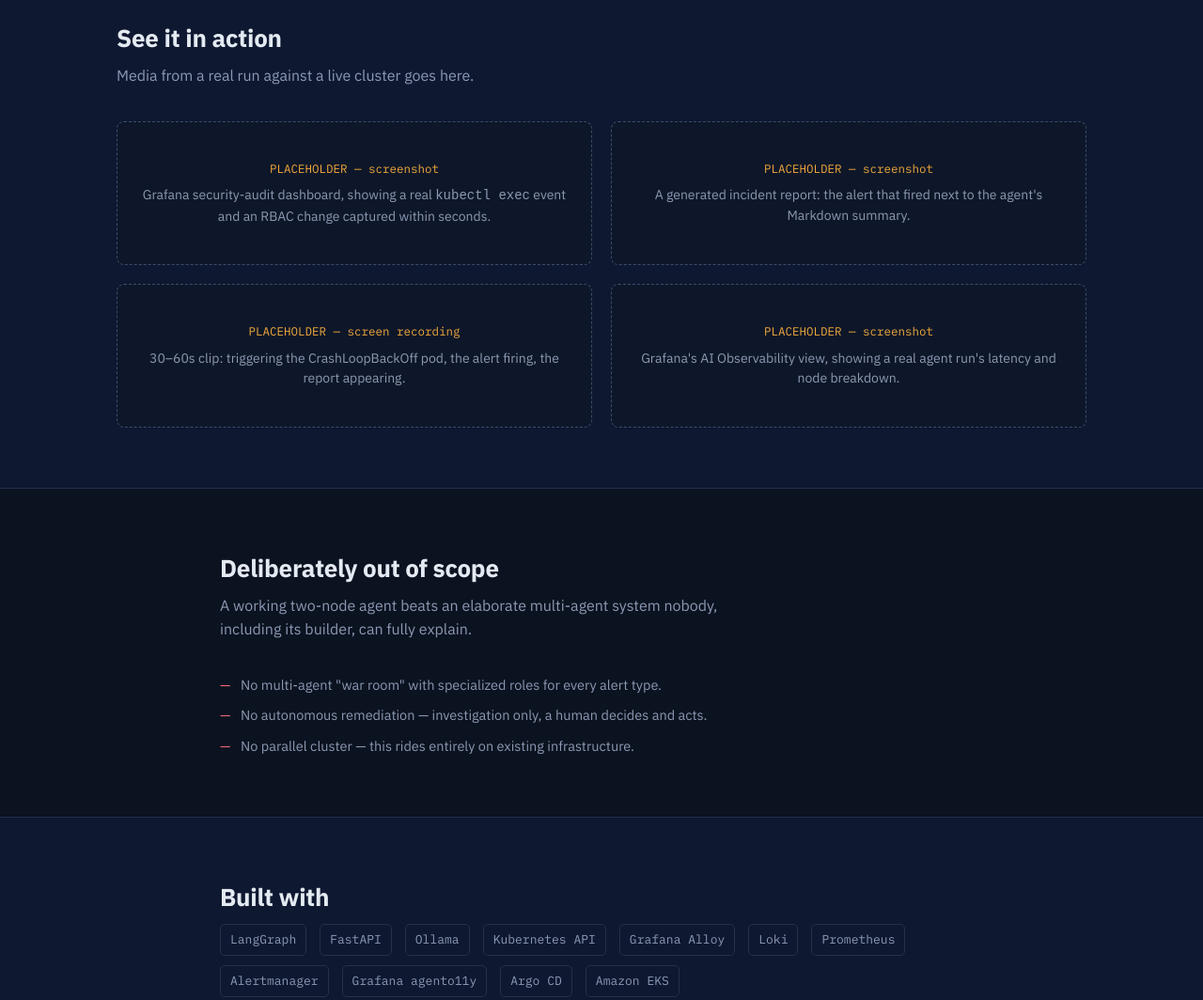
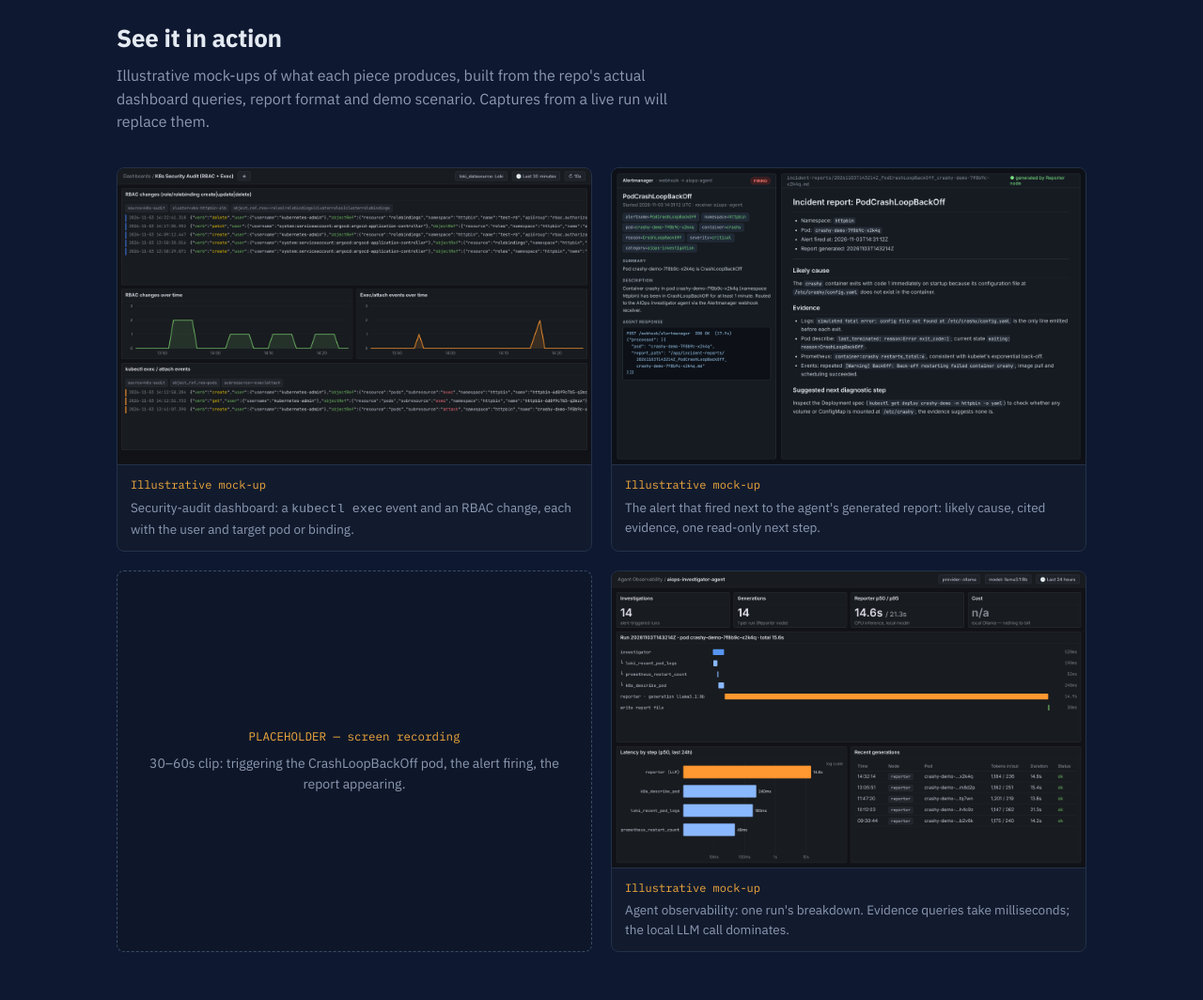
Before and after one commit to 4Min4m/eks-aiops-agent-security-audit, a plain HTML site: page index.html in a window 1280 px wide. Shown: the part 2620-3684 px from the top of the page at 94% size. Drawn offline with Linux system fonts and the light colour scheme.

Commit message:
Enhance media section with mock-up images
Updated the section intro and added illustrative mock-ups for the security-audit dashboard and incident report.

```diff
--- a/index.html
+++ b/index.html
@@ -139,8 +139,14 @@
   .placeholder{
     border:1px dashed #3A4C6B; border-radius:8px; background:#0E1729;
     padding:40px 20px; text-align:center; color:var(--text-muted); font-size:14px;
+    display:flex; flex-direction:column; justify-content:center;
   }
   .placeholder .ph-label{font-family:var(--mono); color:var(--amber); font-size:12.5px; display:block; margin-bottom:8px;}
+  .shot{margin:0; border:1px solid var(--panel-border); border-radius:8px; overflow:hidden; background:var(--panel);}
+  .shot a{display:block;}
+  .shot img{display:block; width:100%; height:auto;}
+  .shot figcaption{padding:12px 14px; font-size:13.5px; color:var(--text-muted); border-top:1px solid var(--panel-border);}
+  .shot figcaption .ph-label{font-family:var(--mono); color:var(--amber); font-size:12px; display:block; margin-bottom:4px;}
   .media-grid{display:grid; grid-template-columns:1fr 1fr; gap:20px; margin-top:8px;}
   @media (max-width:700px){ .media-grid{grid-template-columns:1fr;} }
 
@@ -331,24 +337,24 @@
 <section class="alt" id="demo">
   <div class="wrap-wide">
     <h2>See it in action</h2>
-    <p class="section-intro">Media from a real run against a live cluster goes here.</p>
+    <p class="section-intro">Illustrative mock-ups of what each piece produces, built from the repo's actual dashboard queries, report format and demo scenario. Captures from a live run will replace them.</p>
     <div class="media-grid">
-      <div class="placeholder">
-        <span class="ph-label">PLACEHOLDER — screenshot</span>
-        Grafana security-audit dashboard, showing a real <code>kubectl exec</code> event and an RBAC change captured within seconds.
-      </div>
-      <div class="placeholder">
-        <span class="ph-label">PLACEHOLDER — screenshot</span>
-        A generated incident report: the alert that fired next to the agent's Markdown summary.
-      </div>
+      <figure class="shot">
+        <a href="assets/security-audit-dashboard.png"><img src="assets/security-audit-dashboard.png" width="1280" height="800" loading="lazy" alt="Security-audit dashboard with RBAC change log lines, RBAC and exec rate charts, and kubectl exec/attach events from the httpbin namespace."></a>
+        <figcaption><span class="ph-label">Illustrative mock-up</span>Security-audit dashboard: a <code>kubectl exec</code> event and an RBAC change, each with the user and target pod or binding.</figcaption>
+      </figure>
+      <figure class="shot">
+        <a href="assets/incident-report.png"><img src="assets/incident-report.png" width="1280" height="800" loading="lazy" alt="A firing PodCrashLoopBackOff alert next to the agent's Markdown report: likely cause, cited evidence, and one read-only next diagnostic step."></a>
+        <figcaption><span class="ph-label">Illustrative mock-up</span>The alert that fired next to the agent's generated report: likely cause, cited evidence, one read-only next step.</figcaption>
+      </figure>
       <div class="placeholder">
         <span class="ph-label">PLACEHOLDER — screen recording</span>
         30–60s clip: triggering the CrashLoopBackOff pod, the alert firing, the report appearing.
       </div>
-      <div class="placeholder">
-        <span class="ph-label">PLACEHOLDER — screenshot</span>
-        Grafana's AI Observability view, showing a real agent run's latency and node breakdown.
-      </div>
+      <figure class="shot">
+        <a href="assets/agent-observability.png"><img src="assets/agent-observability.png" width="1280" height="800" loading="lazy" alt="Agent observability view: one run's waterfall showing three fast evidence queries and a 14.9 second LLM generation, plus per-step latency and recent generations."></a>
+        <figcaption><span class="ph-label">Illustrative mock-up</span>Agent observability: one run's breakdown. Evidence queries take milliseconds; the local LLM call dominates.</figcaption>
+      </figure>
     </div>
   </div>
 </section>
```
